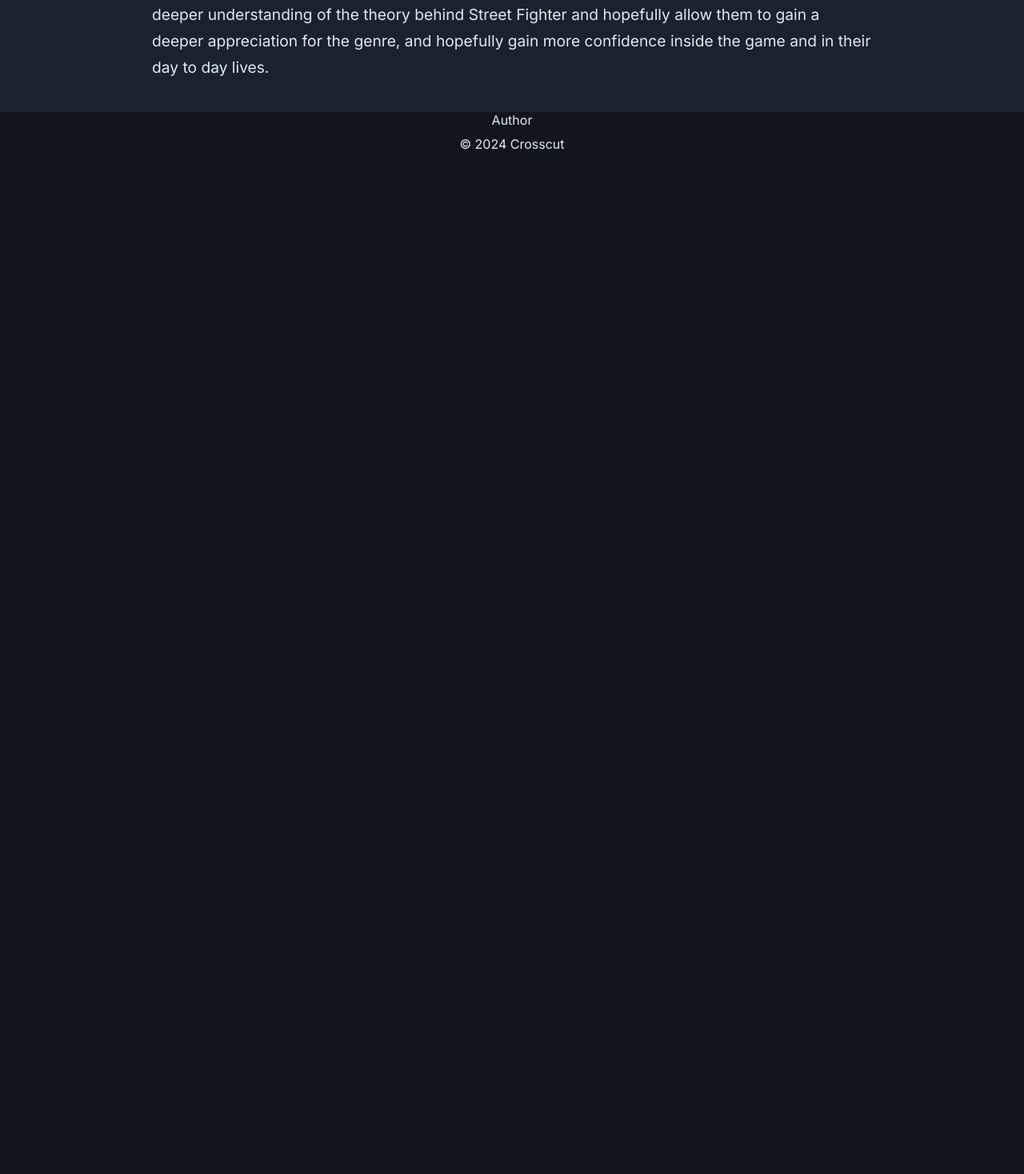
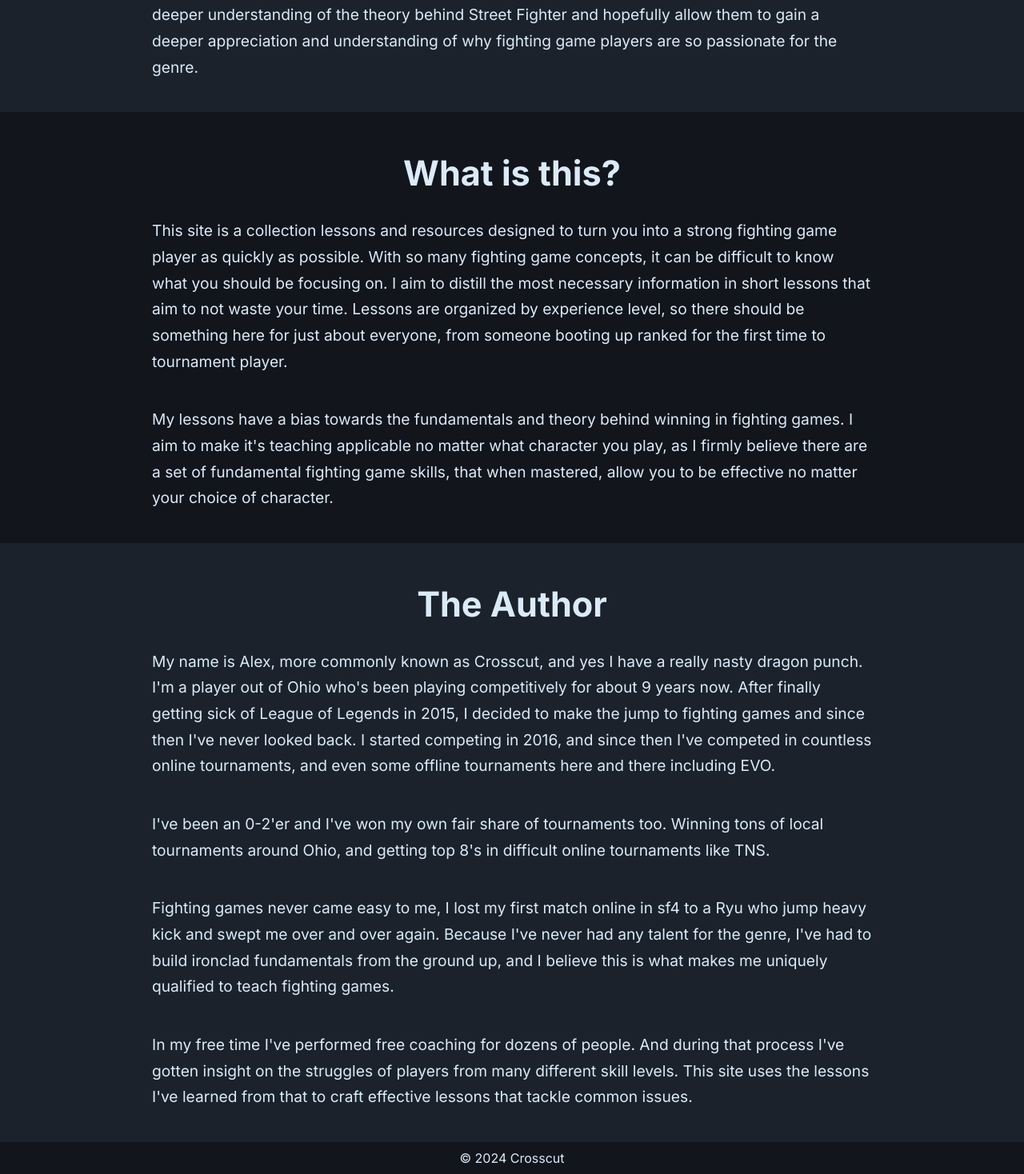
Before and after one commit to CrosscutX/nononsenseSF6, a React (Vite) app: page / in a window 1280 px wide. Shown: the part 1619-3087 px from the top of the page at 80% size. Before the commit the page ends 1819 px from the top, so only its background shows below. Built offline with nearby package versions, Linux system fonts and the light colour scheme.

Commit message:
What done

```diff
--- a/src/components/home/Author.jsx
+++ b/src/components/home/Author.jsx
@@ -1,5 +1,36 @@
 import React from "react";
 
 export default function Author() {
-  return <div>Author</div>;
+  return (
+    <div className="author-section">
+      <h2>The Author</h2>
+      <p>
+        My name is Alex, more commonly known as Crosscut, and yes I have a
+        really nasty dragon punch. I'm a player out of Ohio who's been playing
+        competitively for about 9 years now. After finally getting sick of
+        League of Legends in 2015, I decided to make the jump to fighting games
+        and since then I've never looked back. I started competing in 2016, and
+        since then I've competed in countless online tournaments, and even some
+        offline tournaments here and there including EVO.
+      </p>
+      <p>
+        I've been an 0-2'er and I've won my own fair share of tournaments too.
+        Winning tons of local tournaments around Ohio, and getting top 8's in
+        difficult online tournaments like TNS.
+      </p>
+      <p>
+        Fighting games never came easy to me, I lost my first match online in
+        sf4 to a Ryu who jump heavy kick and swept me over and over again.
+        Because I've never had any talent for the genre, I've had to build
+        ironclad fundamentals from the ground up, and I believe this is what
+        makes me uniquely qualified to teach fighting games.
+      </p>
+      <p>
+        In my free time I've performed free coaching for dozens of people. And
+        during that process I've gotten insight on the struggles of players from
+        many different skill levels. This site uses the lessons I've learned
+        from that to craft effective lessons that tackle common issues.
+      </p>
+    </div>
+  );
 }
--- a/src/components/home/Home.jsx
+++ b/src/components/home/Home.jsx
@@ -2,12 +2,14 @@ import React from "react";
 import "../../styles/home.css";
 import Intro from "./Intro";
 import Hero from "./Hero";
+import What from "./What";
 import Author from "./Author";
 export default function Home() {
   return (
     <main className="home">
       <Hero />
       <Intro />
+      <What />
       <Author />
     </main>
   );
--- a/src/components/home/Intro.jsx
+++ b/src/components/home/Intro.jsx
@@ -15,14 +15,14 @@ export default function Intro() {
         and legitimately allowed me to learn about myself and improve
         personally, in ways that help me in my day to day life. Sadly, because
         of the intimidating nature of the genre, many people abandon the journey
-        before they get a chance to realize just captivating it can be.
+        before they get a chance to realize just how captivating it can be.
       </p>
       <p>
         My goal is to help bridge that gap for less experienced fighting game
         players, and help them gain a deeper understanding of the theory behind
         Street Fighter and hopefully allow them to gain a deeper appreciation
-        for the genre, and hopefully gain more confidence inside the game and in
-        their day to day lives.
+        and understanding of why fighting game players are so passionate for the
+        genre.
       </p>
     </div>
   );
--- /dev/null
+++ b/src/components/home/What.jsx
@@ -0,0 +1,26 @@
+import React from "react";
+
+export default function What() {
+  return (
+    <div className="what">
+      <h2>What is this?</h2>
+      <p>
+        This site is a collection lessons and resources designed to turn you
+        into a strong fighting game player as quickly as possible. With so many
+        fighting game concepts, it can be difficult to know what you should be
+        focusing on. I aim to distill the most necessary information in short
+        lessons that aim to not waste your time. Lessons are organized by
+        experience level, so there should be something here for just about
+        everyone, from someone booting up ranked for the first time to
+        tournament player.
+      </p>
+      <p>
+        My lessons have a bias towards the fundamentals and theory behind
+        winning in fighting games. I aim to make it's teaching applicable no
+        matter what character you play, as I firmly believe there are a set of
+        fundamental fighting game skills, that when mastered, allow you to be
+        effective no matter your choice of character.
+      </p>
+    </div>
+  );
+}
--- a/src/styles/home.css
+++ b/src/styles/home.css
@@ -1,7 +1,9 @@
 .home,
 .hero,
 .intro,
-.intro {
+.intro,
+.author-section,
+.what {
   display: flex;
   flex-direction: column;
   align-items: center;
@@ -21,7 +23,19 @@
   background-size: cover;
 }
 
+.intro,
+.what,
+.author-section {
+  padding-top: 50px;
+}
+
 .intro {
-  padding-top: 50px;
   background-color: #1b222c;
 }
+
+.what {
+}
+
+.author-section {
+  background-color: #1b222c;
+}
--- a/src/styles/style.css
+++ b/src/styles/style.css
@@ -28,6 +28,12 @@ h1 {
   text-align: center;
   max-width: 800px;
   font-weight: 500;
+  margin-bottom: 30px;
+}
+
+h2 {
+  font-size: 2.7rem;
+  font-style: normal;
   margin-bottom: 30px;
 }
 
```
